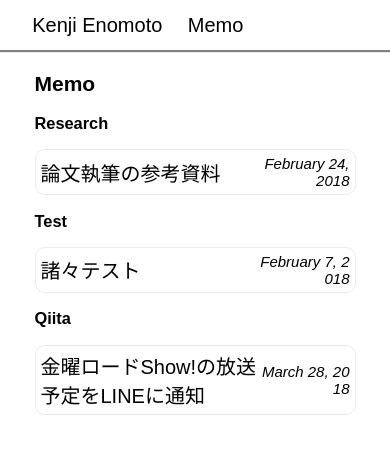
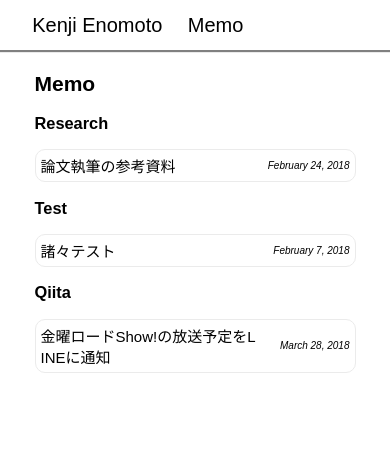
Before and after one commit to enomotokenji/enomotokenji.github.io, a Jekyll site: the page built from memo.md, in a window 390 px wide. Shown: the top 454 px of the page. Built offline with Jekyll 4.4.1, drawn with Linux system fonts in a browser that asks for light colours.

Commit message:
update font size for smart phone

```diff
--- a/css/memo.css
+++ b/css/memo.css
@@ -168,12 +168,12 @@ a {
         margin-top: 50px;
     }
     .blog-title {
-        font-size: 2rem;
+        font-size: 1.5rem;
     }
     .blog-date {
-        font-size: 1.5rem;
+        font-size: 1rem;
     }
     .blog-abst {
-        font-size: 1.3rem;
+        font-size: 1rem;
     }
 }
```
